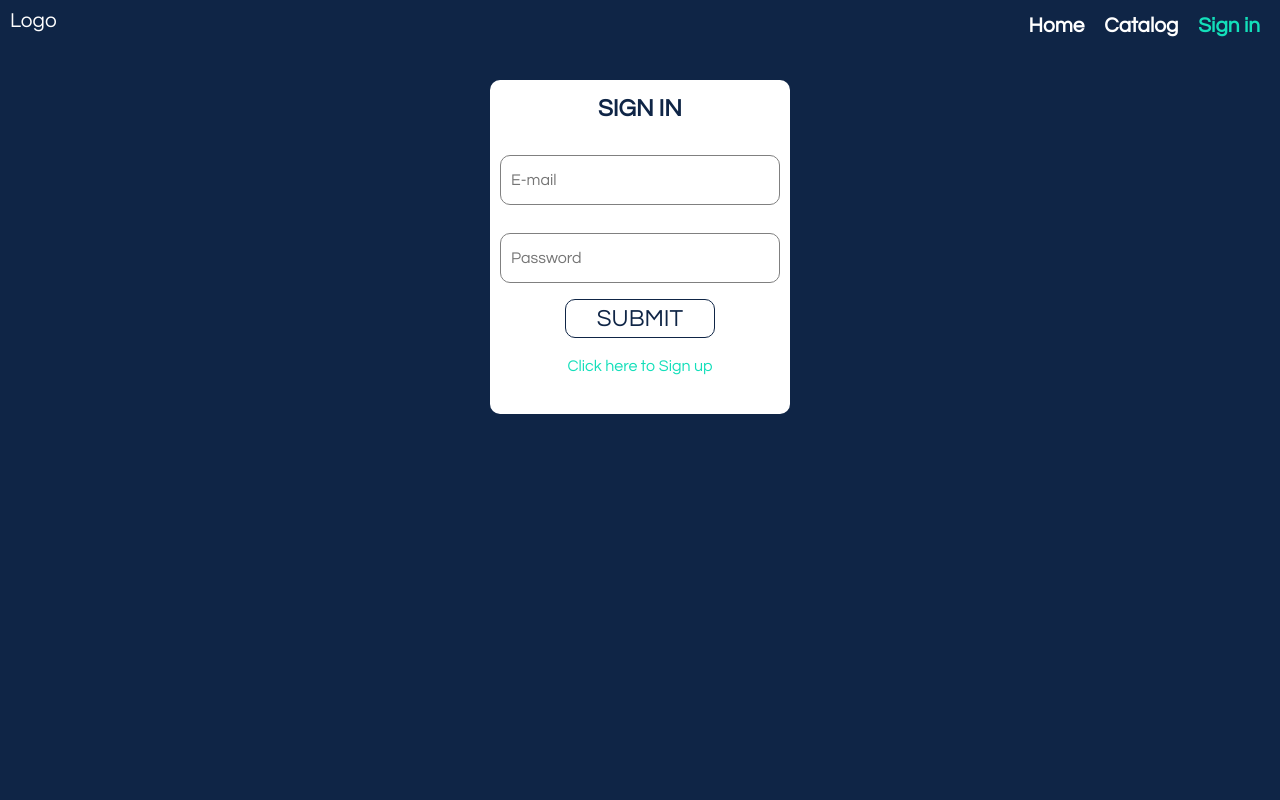
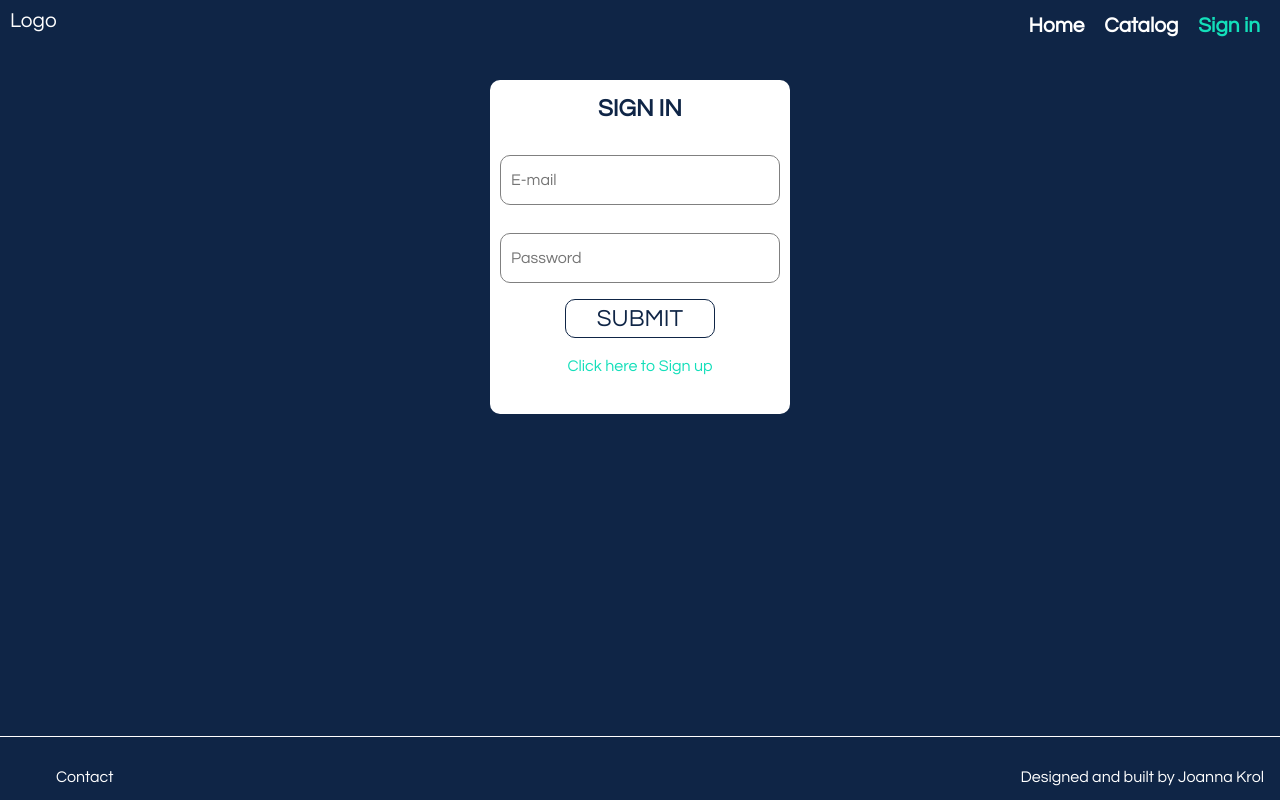
Before and after one commit to joannabkrol/i-m-bored, a React (Create React App) app: page /signin in a window 1280 px wide. Built offline with nearby package versions, Linux system fonts and the light colour scheme.

Commit message:
Added Footer

```diff
--- a/src/Components/Layout/Layout.js
+++ b/src/Components/Layout/Layout.js
@@ -2,6 +2,7 @@ import React, {Component} from 'react';
 import Toolbar from '../Navigation/Toolbar';
 import classes from './Layout.module.css';
 import SideDrawer from '../Navigation/SideDrawer/SideDrawer';
+import Footer from '../Navigation/Footer/Footer';
 
 import {connect} from 'react-redux';
 
@@ -35,6 +36,7 @@ class Layout extends Component {
                 <main className={classes.Content}>
                 {this.props.children}
                 </main>
+                <Footer/>
             </React.Fragment>
         )
     }
--- /dev/null
+++ b/src/Components/Navigation/Footer/Footer.js
@@ -0,0 +1,13 @@
+import React from 'react';
+import classes from './Footer.module.css';
+
+const footer = () => (
+    <div className={classes.Footer}>
+        <ul>
+            <li>Contact</li>
+        </ul>
+        <p>Designed and built by Joanna Krol</p>
+    </div>
+);
+
+export default footer;
--- /dev/null
+++ b/src/Components/Navigation/Footer/Footer.module.css
@@ -0,0 +1,18 @@
+.Footer {
+    margin: 0;
+    padding: 1rem;
+    width: 100%;
+    height: 4rem;
+    bottom: 0;
+    box-sizing: border-box;
+    border-top: 1px solid white;
+    /*box-shadow: 0px -5px 10px #13DFBA;*/
+    display: flex;
+    justify-content: space-between;
+}
+.Footer p, ul {
+    color: white;
+}
+.Footer ul li {
+    list-style: none;
+}
--- a/src/Containers/AuthLogIn/AuthLogIn.module.css
+++ b/src/Containers/AuthLogIn/AuthLogIn.module.css
@@ -5,6 +5,7 @@
     display: fixed;
     left: 0;
     right: 0;
+    height: 80vh;
 }
 .ErrorMsg {
     width: 300px;
```
